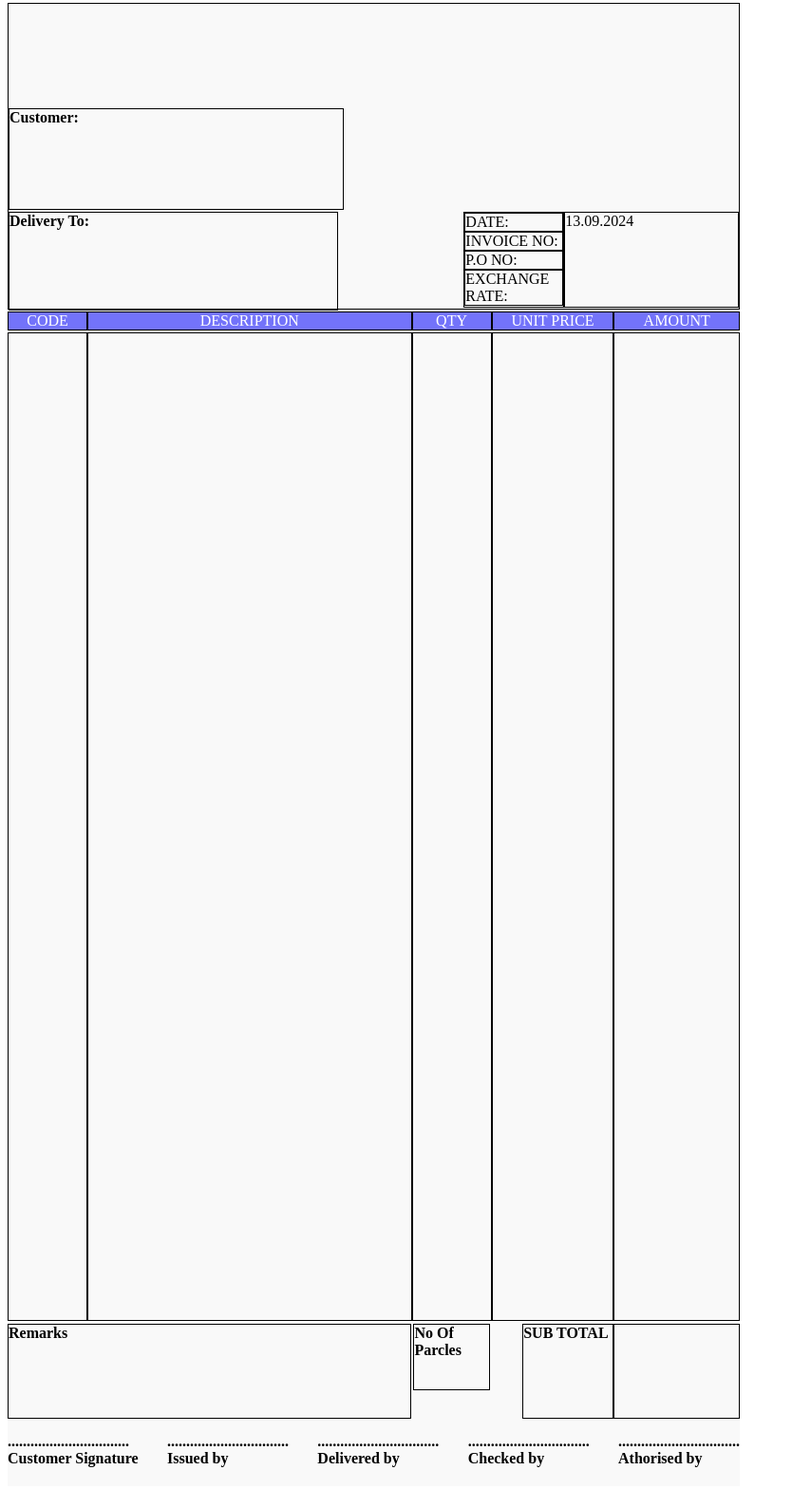
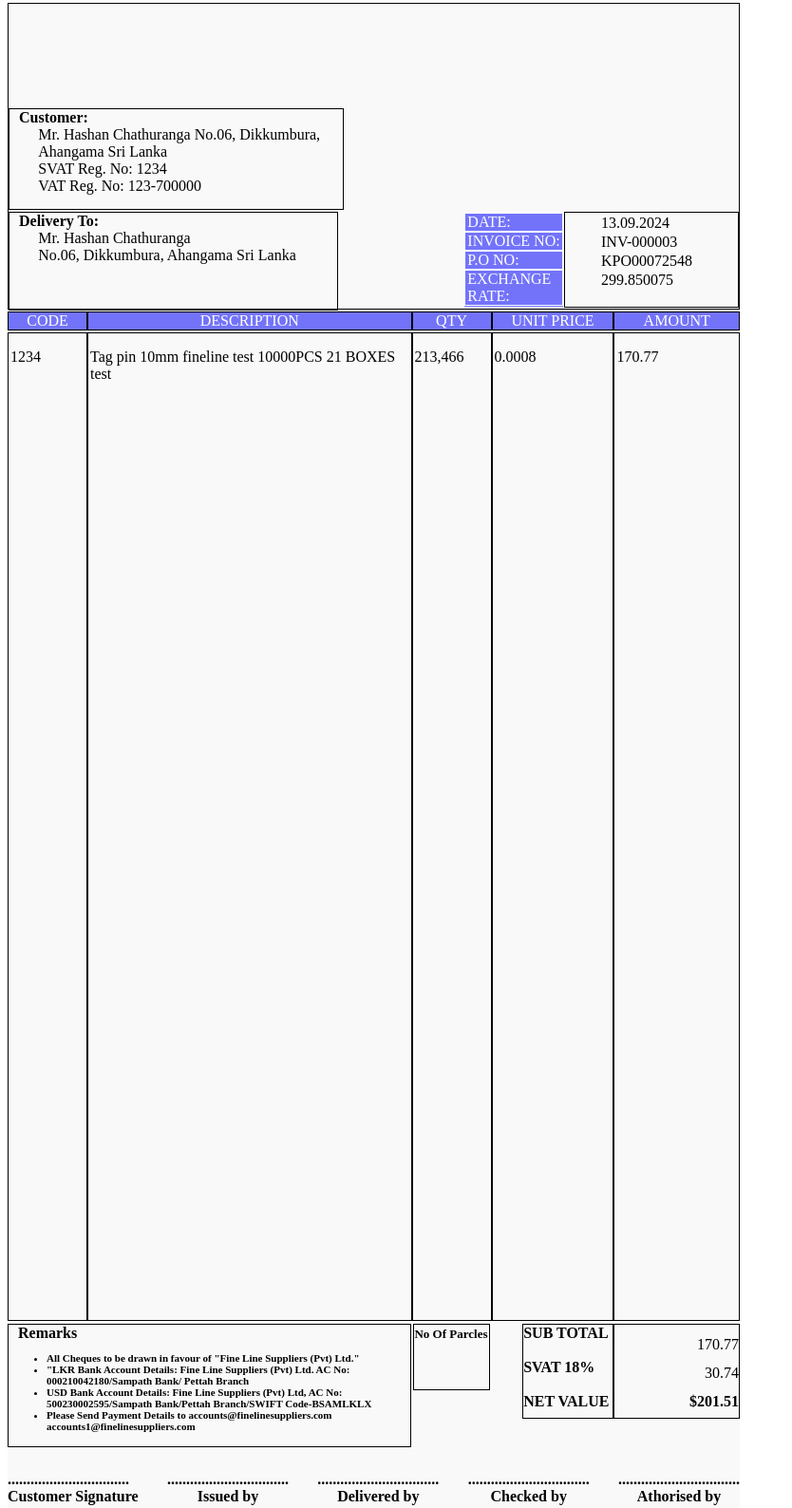
Before and after one commit to Ankush-Arora/task1, a plain HTML site: page index.html in a window 1280 px wide. Shown: the part 5-1593 px from the top of the page at 95% size, without its empty margins (0-834 px from the left). Drawn offline with Linux system fonts and the light colour scheme.

Commit message:
Final commit

```diff
--- a/index.html
+++ b/index.html
@@ -15,18 +15,36 @@
 
             </div>
             <div class="header-second-section">
-                <div class="header-second-section-inner-first"><b>Customer:</b></div>
+                <div class="header-second-section-inner-first"><b>Customer:</b>
+                    <div>Mr. Hashan Chathuranga
+                        No.06, Dikkumbura, Ahangama
+                        Sri Lanka</div>
+                    <div>SVAT Reg. No: 1234</div>
+                    <div> VAT Reg. No: 123-700000</div>
+                </div>
                 <div class="header-second-section-inner-second"></div>
             </div>
+
             <div class="header-third-section">
-                <div class="header-third-section-inner-first"><b>Delivery To:</b></div>
+                <!-- <span class="image-pencil"></span> -->
+                <div class="header-third-section-inner-first"><b>Delivery To:</b>
+                    <div>Mr. Hashan Chathuranga
+                    </div>
+                    <div>No.06, Dikkumbura, Ahangama
+                        Sri Lanka</div>
+                </div>
                 <div class="header-third-section-inner-second">
                     <div>DATE:</div>
                     <div>INVOICE NO:</div>
                     <div>P.O NO:</div>
                     <div>EXCHANGE RATE:</div>
                 </div>
-                <div class="header-third-section-inner-third">13.09.2024</div>
+                <div class="header-third-section-inner-third">
+                    <div>13.09.2024</div>
+                    <div>INV-000003</div>
+                    <div>KPO00072548</div>
+                    <div>299.850075</div>
+                </div>
             </div>
         </header>
         <div class="table-heading">
@@ -38,40 +56,69 @@
         </div>
 
         <div class="table-content">
-            <div class="table-content-block1"> </div>
-            <div class="table-content-block2"> </div>
-            <div class="table-content-block3"> </div>
-            <div class="table-content-block4"> </div>
-            <div class="table-content-block5"> </div>
+            <div class="table-content-block1">
+                <p>1234</p>
+            </div>
+            <div class="table-content-block2">
+                <p> Tag pin 10mm fineline test
+                    10000PCS 21 BOXES test</p>
+            </div>
+            <div class="table-content-block3">
+                <p>213,466</p>
+            </div>
+            <div class="table-content-block4">
+                <p> 0.0008</p>
+            </div>
+            <div class="table-content-block5">
+                <p>170.77 </p>
+            </div>
         </div>
 
         <div class="remarks-content">
-            <div class="remarks-content-block1"><b>Remarks</b></div>
+            <div class="remarks-content-block1">
+                <b>Remarks</b>
+                <ul class="remark-list">
+                    <li>All Cheques to be drawn in favour of "Fine Line Suppliers (Pvt) Ltd."</li>
+                    <li>"LKR Bank Account Details: Fine Line Suppliers (Pvt) Ltd. AC No: 000210042180/Sampath
+                        Bank/ Pettah Branch</li>
+                    <li>USD Bank Account Details: Fine Line Suppliers (Pvt) Ltd, AC No: 500230002595/Sampath
+                        Bank/Pettah Branch/SWIFT Code-BSAMLKLX</li>
+                    <li>Please Send Payment Details to accounts@finelinesuppliers.com
+                        accounts1@finelinesuppliers.com</li>
+                </ul>
+            </div>
             <div class="remarks-content-block2"><b>No Of Parcles</b></div>
-            <div class="remarks-content-block3"><b>SUB TOTAL</b></div>
-            <div class="remarks-content-block4"></div>
+            <div class="remarks-content-block3"><b>SUB TOTAL</b>
+                <div id="svat-text">SVAT 18%</div>
+                <div id="new-value-text">NET VALUE</div>
+            </div>
+            <div class="remarks-content-block4">
+                <div>170.77</div>
+                <div>30.74</div>
+                <div><b>$201.51</b></div>
+            </div>
         </div>
 
         <div class="footer-content">
             <div>
                 <div>................................</div>
-                <div>Customer Signature</div>
+                <div class="footer-text">Customer Signature</div>
             </div>
             <div>
                 <div>................................</div>
-                <div>Issued by</div>
+                <div class="footer-text">Issued by</div>
             </div>
             <div>
                 <div>................................</div>
-                <div>Delivered by</div>
+                <div class="footer-text">Delivered by</div>
             </div>
             <div>
                 <div>................................</div>
-                <div>Checked by</div>
+                <div class="footer-text">Checked by</div>
             </div>
             <div>
                 <div>................................</div>
-                <div>Athorised by</div>
+                <div class="footer-text">Athorised by</div>
             </div>
         </div>
     </div>
--- a/styles.css
+++ b/styles.css
@@ -1,41 +1,49 @@
 .page{
-    height: 1561.811px;
+    height: 1591.811px;
     width: 771.024px;
     background-color: rgb(249, 249, 249);
+
 }
 
 .header-section{
     height: 321.26px;
-    /* background-color: rgb(223, 99, 99); */
     display: flex;
     flex-direction: column;
     border: 1px solid black;
 }
 
+.image-pencil{
+   background-image: url('pencil.png');
+   background-size: cover;
+   background-position: center;
+   position: relative;
+   background-repeat: no-repeat;
+   opacity: 0.4;
+
+}
+
+
+
 .header-first-section{
     height: 109.827px;
     width: 100%;
-    /* background-color: blueviolet; */
 }
 
 .header-second-section{
     margin-top: 4px;
     height: 109.827px;
     width: 100%;
-    /* background-color: rgb(118, 106, 129); */
 }
 
 .header-second-section-inner-first,.header-third-section-inner-first{
     width: 351.496px;
     height: 100%;
-    /* background-color: aqua; */
     border: 1px solid black;
 }
 
 .header-third-section{
     height: 105.827px;
     width: 100%;
-    /* background-color: rgb(47, 30, 64); */
     margin-top: 4px;
     display: flex;
 }
@@ -46,19 +54,40 @@
 }
 
 .header-third-section-inner-second > div{
-    border: 1px solid black;
+    border: 1px solid white;
+    color: white;
+}
+
+.header-third-section-inner-first > b, .header-second-section-inner-first > b {
+   margin-left:10px ;
 }
 
 .header-third-section-inner-second{
     width: 105.827px;
-border: 1px solid black;
+border: 1px solid white;
 margin-left: 132.283px;
+background-color: rgb(115, 115, 250);
+}
+
+.header-third-section-inner-second > div
+{
+   padding-left: 2px;
+}
+
+.header-second-section-inner-first > div,.header-third-section-inner-first > div {
+   margin-left: 30.236px;
 }
 
 .header-third-section-inner-third{
 width: 185.197px;
 border: 1px solid black;
 }
+
+.header-third-section-inner-third > div{
+margin-left: 37.795px;
+margin-top: 2px;
+}
+
 
 
 
@@ -98,14 +127,14 @@ border: 1px solid black;
     display: flex;
     margin-top: 2px;
  }
- /* .table-content-block1{
-    background-color: rgb(218, 192, 192);
- } */
 
  .table-content >div{
     height: 1038.268px;
     border: 1px solid black;
-    /* background-color: rgb(218, 192, 192); */
+ }
+
+ .table-content >div > p {
+   margin-left: 2px;
  }
 
  .remarks-content{
@@ -114,12 +143,11 @@ border: 1px solid black;
  }
 
  .remarks-content > div{
-    /* background-color: red; */
     border: 1px solid black;
  }
 
  .remarks-content-block1{
-    height: 98.268px;
+    height: 128.268px;
     width: 427.087px;
  }
 
@@ -127,6 +155,12 @@ border: 1px solid black;
     height: 68.031px;
     margin-left: 2px;
     width: 79.37px;
+
+ }
+
+ .remarks-content-block2 >b{
+   font-size: small;
+   font-weight: 700;
  }
 
  .remarks-content-block3{
@@ -135,16 +169,44 @@ border: 1px solid black;
     margin-left: 34.016px ;
  }
 
+ .remarks-content-block3 {
+   font-size: medium;
+   font-weight: 700;
+ }
  .remarks-content-block4{
     height: 98.268px;
     width: 132.283px;
+ }
+
+ #svat-text,#new-value-text{
+   margin-top: 18px;
  }
 
  .footer-content{
     width: 771.024px;
     display: flex;
     justify-content: space-between;
-    margin-top: 15px;
+    margin-top: 25px;
     font-size: medium;
     font-weight: 600;
  }
+
+ .remark-list{
+   font-size:  11px;
+   font-weight: 600;
+   object-fit: contain;
+   padding-top: 0;
+ }
+
+ .remarks-content-block1 > b{
+   margin-left: 10px;
+ }
+
+ .remarks-content-block4 > div{
+text-align: right;
+margin-top: 12px;
+ }
+
+ .footer-text{
+   text-align: center;
+ }
```
Also changed, not shown: logo.jpg (deleted).
